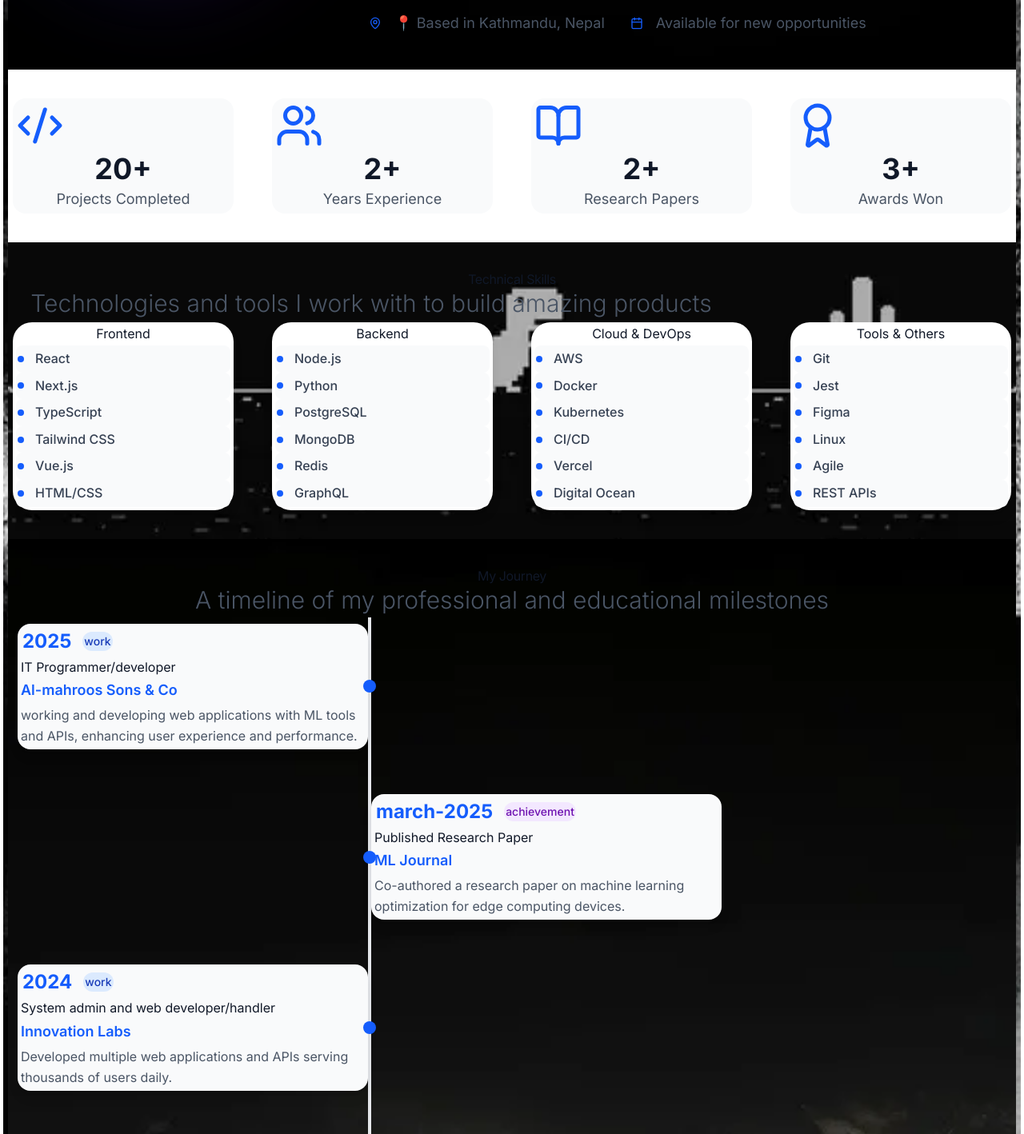
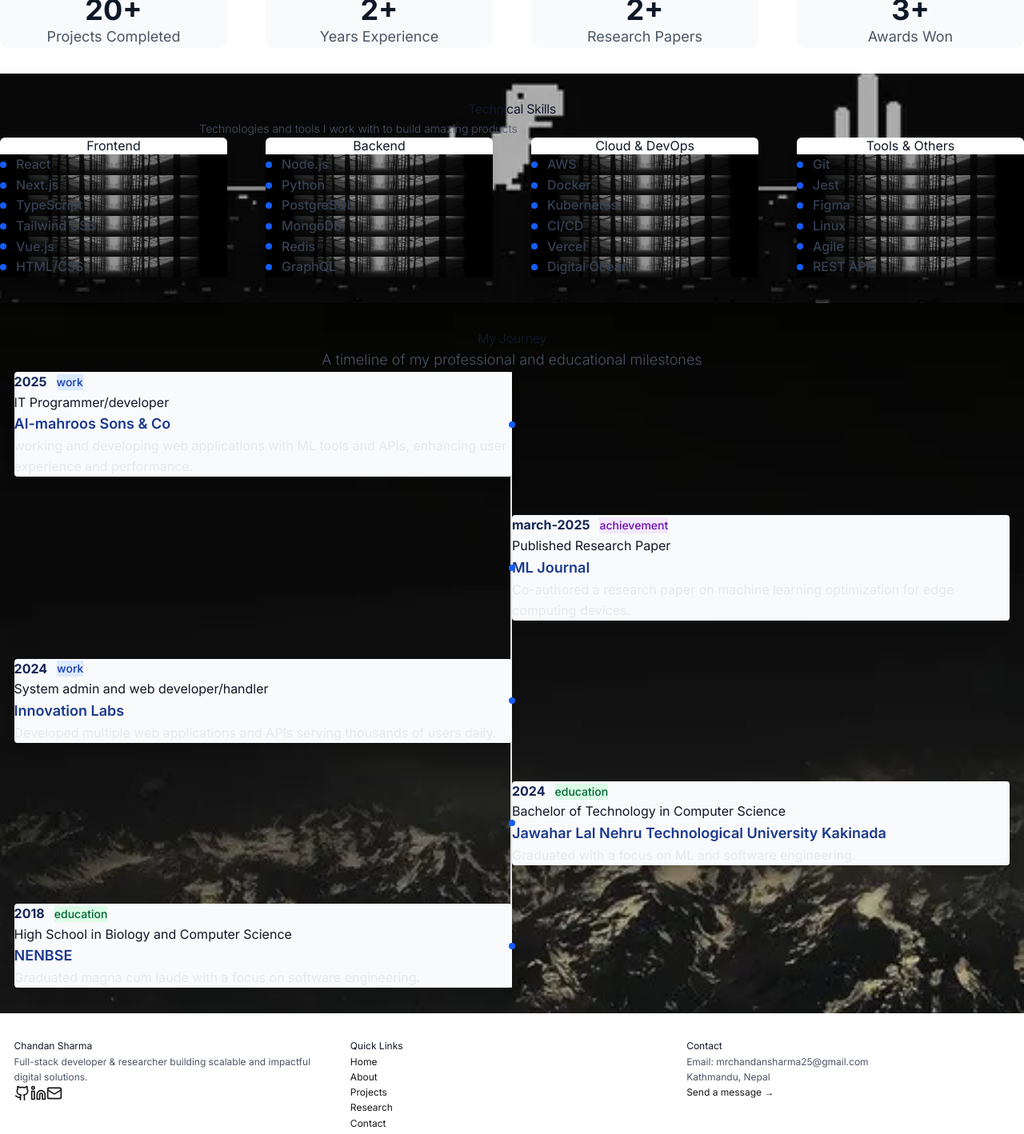
Before and after one commit to Chandan25sharma/portfolio-Chandan-Sharma, a Next.js app: page /about in a window 1280 px wide. Shown: the part 840-2258 px from the top of the page at 80% size. Built offline with nearby package versions, Linux system fonts and the light colour scheme.

Commit message:
updated fnc

```diff
--- a/src/app/about/page.tsx
+++ b/src/app/about/page.tsx
@@ -110,21 +110,21 @@ export default function About() {
               className="lg:col-span-2 space-y-8"
             >
               <div className="space-y-6">
-                <h2 className="text-3xl lg:text-4xl font-bold text-gray-900 dark:text-white">
+                <h2 className="text-[12px] font-bold text-gray-900 dark:text-white">
                   Hi, I&apos;m Your Name
                 </h2>
-                <p className="text-lg lg:text-xl text-gray-600 dark:text-gray-400 leading-relaxed">
+                <p className="text-[12px] text-gray-600 dark:text-gray-400 leading-relaxed">
                   I&apos;m a passionate full-stack developer and researcher with over 2 years of experience building scalable AI-Tools, Web
                   applications, and contributing to cutting-edge research in computer science. My journey in tech began
                   during my undergraduate studies, where I discovered my love for creating solutions that make a real impact.
                 </p>
-                <p className="text-lg lg:text-xl text-gray-600 dark:text-gray-400 leading-relaxed">
+                <p className="text-[12px] text-gray-600 dark:text-gray-400 leading-relaxed">
                   Throughout my career, I&apos;ve had the privilege of working with diverse teams and technologies, from building
                   responsive frontends with React and Next.js to architecting robust backend systems with Node.js and
                   Python. I believe in writing clean, maintainable code and following best practices to deliver exceptional user
                   experiences.
                 </p>
-                <p className="text-lg lg:text-xl text-gray-600 dark:text-gray-400 leading-relaxed">
+                <p className="text-[12px] text-gray-600 dark:text-gray-400 leading-relaxed">
                   When I&apos;m not coding, you can find me exploring new technologies, contributing to open-source projects, or
                   sharing knowledge through technical writing and mentoring. I&apos;m always excited about new challenges and
                   opportunities to grow both personally and professionally.
@@ -134,11 +134,11 @@ export default function About() {
               <div className="flex flex-wrap gap-4 lg:gap-6">
                 <div className="flex items-center gap-3 text-gray-600 dark:text-gray-400">
                   <MapPin className="h-5 w-5 text-blue-600 dark:text-blue-400" />
-                  <span className="text-lg">📍 Based in Kathmandu, Nepal</span>
+                  <span className="text-[16px]">Based in Kathmandu, Nepal</span>
                 </div>
                 <div className="flex items-center gap-3 text-gray-600 dark:text-gray-400">
                   <Calendar className="h-5 w-5 text-blue-600 dark:text-blue-400" />
-                  <span className="text-lg">Available for new opportunities</span>
+                  <span className="text-[16px]">Available for new Project Collaborations</span>
                 </div>
               </div>
             </motion.div>
@@ -147,7 +147,7 @@ export default function About() {
       </section>
 
       {/* Stats Section */}
-      <section className="section-spacing py-20 lg:py-32 bg-white dark:bg-gray-950">
+      <section className="section-spacing py-15 lg:py-25 bg-white dark:bg-gray-950">
         <div className="mx-auto max-w-8xl px-6 sm:px-8 lg:px-12">
           <div className="grid grid-cols-2 lg:grid-cols-4 gap-8 lg:gap-12">
             {stats.map((stat, index) => (
@@ -157,10 +157,10 @@ export default function About() {
                 whileInView={{ opacity: 1, y: 0 }}
                 viewport={{ once: true }}
                 transition={{ delay: index * 0.1 }}
-                className="text-center p-6 lg:p-8 rounded-2xl bg-gray-50 dark:bg-gray-900 hover:shadow-xl transition-all duration-300"
+                className="text-center p-6 lg:p-8 rounded-xl bg-gray-50 dark:bg-gray-900 hover:shadow-xl transition-all duration-300"
               >
-                <stat.icon className="h-12 w-12 lg:h-16 lg:w-16 text-blue-600 dark:text-blue-400 mx-auto mb-4" />
-                <div className="text-3xl lg:text-4xl font-bold text-gray-900 dark:text-white mb-2">
+                <stat.icon className="h-6 w-8 lg:h-16 lg:w-16 text-blue-600 dark:text-blue-400 mx-auto mb-4" />
+                <div className="text-xl lg:text-4xl font-bold text-gray-900 dark:text-white mb-2">
                   {stat.value}
                 </div>
                 <div className="text-lg text-gray-600 dark:text-gray-400">
@@ -173,7 +173,7 @@ export default function About() {
       </section>
 
       {/* Technical Skills Section */}
-      <section className="section-spacing py-20 lg:py-32 bg-[url('/images/bgimg8.jpg')] bg-cover bg-center bg-no-repeat">
+      <section className="section-spacing py-15 lg:py-25 bg-[url('/images/bgimg8.jpg')] bg-cover bg-center bg-no-repeat">
         <div className="mx-auto max-w-8xl px-6 sm:px-8 lg:px-12">
           <motion.div
             initial={{ opacity: 0, y: 20 }}
@@ -181,10 +181,10 @@ export default function About() {
             viewport={{ once: true }}
             className="text-center mb-16 lg:mb-20"
           >
-            <h2 className="text-4xl sm:text-5xl lg:text-6xl font-black text-gray-900 dark:text-white mb-6 lg:mb-8 tracking-tight">
+            <h2 className="text-[16px] font-black text-gray-900 dark:text-white mb-6 lg:mb-8 tracking-tight">
               Technical Skills
             </h2>
-            <p className="text-xl sm:text-2xl lg:text-3xl text-gray-600 dark:text-gray-400 max-w-4xl mx-auto font-light">
+            <p className="text-[14px]  text-gray-600 dark:text-gray-400 max-w-4xl mx-auto font-light">
               Technologies and tools I work with to build amazing products
             </p>
           </motion.div>
@@ -197,7 +197,7 @@ export default function About() {
                 whileInView={{ opacity: 1, y: 0 }}
                 viewport={{ once: true }}
                 transition={{ delay: index * 0.1 }}
-                className="p-6 lg:p-8 rounded-2xl lg:rounded-3xl bg-white dark:bg-gray-900 shadow-lg hover:shadow-xl transition-all duration-300 border border-gray-200 dark:border-gray-700"
+                className="p-6 lg:p-8 rounded-[6px] bg-white dark:bg-gray-950 shadow-lg hover:shadow-xl transition-all duration-300 border border-gray-200 dark:border-gray-700"
               >
                 <h3 className="text-xl lg:text-2xl font-bold text-gray-900 dark:text-white mb-6 text-center">
                   {skillGroup.category}
@@ -206,7 +206,7 @@ export default function About() {
                   {skillGroup.items.map((skill) => (
                     <div
                       key={skill}
-                      className="flex items-center gap-3 p-3 rounded-lg bg-gray-50 dark:bg-gray-800 hover:bg-gray-100 dark:hover:bg-gray-700 transition-colors"
+                      className="flex items-center gap-3 p-3 rounded-[0px] bg-[url('/images/bgimg6.jpg')] bg-cover bg-center bg-no-repeat dark:hover:bg-gray-700 transition-colors"
                     >
                       <div className="w-2 h-2 bg-blue-600 dark:bg-blue-400 rounded-full" />
                       <span className="text-gray-700 dark:text-gray-300 font-medium">{skill}</span>
@@ -220,25 +220,25 @@ export default function About() {
       </section>
 
       {/* My Journey Timeline */}
-      <section className="section-spacing py-20 lg:py-32 bg-[url('/images/bgimg10.jpg')] bg-cover bg-center bg-no-repeat">
+      <section className="section-spacing py-15 lg:py-25 bg-[url('/images/bgimg10.jpg')] bg-cover bg-center bg-no-repeat">
         <div className="mx-auto max-w-8xl px-6 sm:px-8 lg:px-12">
           <motion.div
             initial={{ opacity: 0, y: 20 }}
             whileInView={{ opacity: 1, y: 0 }}
             viewport={{ once: true }}
-            className="text-center mb-16 lg:mb-20"
+            className="text-center mb-12 lg:mb-16"
           >
-            <h2 className="text-4xl sm:text-5xl lg:text-6xl font-black text-gray-900 dark:text-white mb-6 lg:mb-8 tracking-tight">
+            <h2 className="text-[16px] font-black text-gray-900 dark:text-white mb-6 lg:mb-8 tracking-tight">
               My Journey
             </h2>
-            <p className="text-xl sm:text-2xl lg:text-3xl text-gray-600 dark:text-gray-400 max-w-8xl mx-auto font-light">
+            <p className="text-[14px] sm:text-[16px] lg:text-[18px] text-gray-600 dark:text-gray-400 max-w-8xl mx-auto font-light">
               A timeline of my professional and educational milestones
             </p>
           </motion.div>
 
-          <div className="relative max-w-4xl mx-auto">
+          <div className="relative max-w-8xl mx-auto container-responsive3">
             {/* Timeline line */}
-            <div className="absolute left-4 lg:left-1/2 top-0 bottom-0 w-0.5 bg-gray-200 dark:bg-gray-700 lg:transform lg:-translate-x-0.5" />
+            <div className="absolute left-2 right-2 lg:left-1/2 top-0 bottom-0 w-0.5 bg-gray-200 dark:bg-gray-700 lg:transform lg:-translate-x-0.5" />
 
             <div className="space-y-12 lg:space-y-16">
               {timeline.map((item, index) => (
@@ -253,28 +253,28 @@ export default function About() {
                   }`}
                 >
                   {/* Timeline dot */}
-                  <div className="absolute left-4 lg:left-1/2 w-4 h-4 bg-blue-600 dark:bg-blue-400 rounded-full border-4 border-white dark:border-gray-950 lg:transform lg:-translate-x-1/2 z-10" />
+                  <div className="absolute left-0 lg:left-1/2 w-2 h-2 bg-blue-600 dark:bg-blue-400 rounded-full border-4 border-white dark:border-gray-950 lg:transform lg:-translate-x-1/2 z-10" />
 
                   {/* Content */}
                   <div className={`ml-12 lg:ml-0 lg:w-1/2 ${index % 2 === 0 ? 'lg:pr-12' : 'lg:pl-12'}`}>
-                    <div className="p-6 lg:p-8 rounded-2xl bg-gray-50 dark:bg-gray-900 shadow-lg hover:shadow-xl transition-all duration-300 border border-gray-200 dark:border-gray-700">
+                    <div className="p-6 lg:p-8 rounded-[4px] bg-gray-50 dark:bg-gray-950 shadow-lg hover:shadow-xl transition-all duration-300 border border-gray-200 dark:border-gray-700">
                       <div className="flex items-center gap-3 mb-4">
-                        <span className="text-xl lg:text-2xl font-bold text-blue-600 dark:text-blue-400">
+                        <span className="text-[16px] font-bold text-blue-950 dark:text-blue-900">
                           {item.year}
                         </span>
-                        <span className={`px-3 py-1 rounded-full text-sm font-medium ${
+                        <span className={`px-3 py-1 rounded-[1px] text-sm font-medium ${
                           typeColors[item.type as keyof typeof typeColors]
                         }`}>
                           {item.type}
                         </span>
                       </div>
-                      <h3 className="text-xl lg:text-2xl font-bold text-gray-900 dark:text-white mb-2">
+                      <h3 className="text-[13px]  text-gray-900 dark:text-white ">
                         {item.title}
                       </h3>
-                      <p className="text-lg text-blue-600 dark:text-blue-400 font-semibold mb-3">
+                      <p className="text-lg text-blue-900 dark:text-blue-800 font-semibold mb-3">
                         {item.company}
                       </p>
-                      <p className="text-gray-600 dark:text-gray-400 leading-relaxed">
+                      <p className="text-gray-200 dark:text-gray-500 leading-relaxed">
                         {item.description}
                       </p>
                     </div>
--- a/src/app/contact/page.tsx
+++ b/src/app/contact/page.tsx
@@ -165,7 +165,7 @@ return (
             {/* Contact Form */}
             <motion.div
 
-              className="bg-[url('/images/bgimg5.jpg')] bg-cover bg-center bg-no-repeat rounded-2xl"
+              className="bg-[url('/images/bgimg6.jpg')] bg-cover bg-center bg-no-repeat rounded-2xl"
             >
               <div className="mb-8">
                 <h2 className="text-2xl font-bold dark:text-white">Send a Message</h2>
--- a/src/app/globals.css
+++ b/src/app/globals.css
@@ -45,8 +45,8 @@
    GLOBAL RESET & BASE STYLES
 ======================================== */
 * {
-  margin: 1;
-  padding: 2px;
+  margin: 0px;
+  padding: 0px;
   box-sizing: border-box;
 }
 
@@ -491,15 +491,27 @@ body {
 .container-responsive1 {
   max-width: 100%;
   margin: 0 auto;
-  padding-left: 1.5rem;
-  padding-right: 1.5rem;
+  padding-left: 0.1rem;
+  padding-right: 0.1rem;
 }
 
 .container-responsive2 {
   max-width: 100%;
   margin: 0 auto;
-  padding-left: 4.5rem;
-  padding-right: 4.5rem;
+  padding-left: 0.1rem;
+  padding-right: 0.1rem;
+}
+.container-responsive3 {
+  max-width: 100%;
+  margin: 0 auto;
+  padding-left: 1.1rem;
+  padding-right: 1.1rem;
+}
+.container-responsive4 {
+  max-width: 100%;
+  margin: 0 auto;
+  padding-left: 1.1rem;
+  padding-right: 1.1rem;
 }
 @media (min-width: 640px) {
   .container-responsive {
@@ -579,6 +591,10 @@ body {
   padding-bottom: 2rem;
 }
 
+.section-spacing2 {
+  padding-top: 4rem;
+  padding-bottom: 4rem;
+}
 @media (min-width: 24px) {
   .section-spacing {
     padding-top: 2rem;
--- a/src/components/Footer.tsx
+++ b/src/components/Footer.tsx
@@ -20,11 +20,11 @@ const quickLinks = [
 
 export default function Footer() {
   return (
-    <footer className="bg-white dark:bg-gray-950 border-t border-gray-200 dark:border-gray-800 px-8 text-sm section-spacing ">
+    <footer className="bg-white dark:bg-gray-950 border-t border-gray-200 dark:border-gray-800 px-8 text-[12px] section-spacing justify-center">
       {/* Main Content */}
-      <div className="max-w-7xl mx-auto py-1 grid grid-cols-1 md:grid-cols-3 gap-4 justify-around">
+      <div className="max-w-8xl mx-auto py-1 grid grid-cols-1 md:grid-cols-3 gap-4 container-responsive4">
         {/* Left: Brand Info */}
-        <div className="space-y-4">
+        <div className="space-y-4 ">
           <motion.h3
             initial={{ opacity: 0, y: 10 }}
             whileInView={{ opacity: 1, y: 0 }}
@@ -54,7 +54,7 @@ export default function Footer() {
         </div>
 
         {/* Middle: Quick Links */}
-        <div>
+        <div >
           <h4 className="text-lg font-semibold text-gray-900 dark:text-white mb-4 ">Quick Links</h4>
           <ul className="space-y-2">
             {quickLinks.map((link) => (
@@ -93,18 +93,20 @@ export default function Footer() {
       </div>
 
       {/* Bottom Footer */}
-      <div className="border-t-2 border-white py-6">
+
+      <div className="border-t-2 border-white py-6 section-spacing">
+        <div className="w-full h-px bg-white opacity-50"></div>
         <div className="max-w-8xl mx-auto flex flex-col md:flex-row items-center justify-center gap-4 text-gray-600 dark:text-gray-400">
           <motion.p
             initial={{ opacity: 0 }}
             whileInView={{ opacity: 1 }}
             viewport={{ once: true }}
-            className="flex items-center gap-1 text-sm text-center"
+            className="flex items-center gap-1 text-[12px] text-center"
           >
             © {new Date().getFullYear()} Chandan Sharma. Made with{' '}
             <Heart className="h-4 w-4 text-red-500" fill="currentColor" /> and Next.js.
           </motion.p>
-          <div className="flex gap-6 text-sm">
+          <div className="flex gap-6 text-[12px]">
             <Link href="/privacy" className="hover:text-blue-600 dark:hover:text-blue-400">
               Privacy Policy
             </Link>
```
Also changed, not shown: src/app/page.tsx (+9 -24 lines), src/app/projects/[slug]/page.tsx (+24 -24 lines), src/app/projects/page.tsx (+14 -14 lines), src/app/research/page.tsx (+21 -19 lines), src/components/PaperViewer.tsx (+21 -21 lines).
